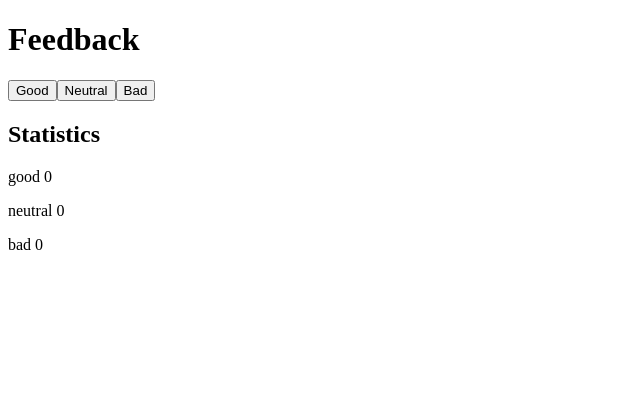
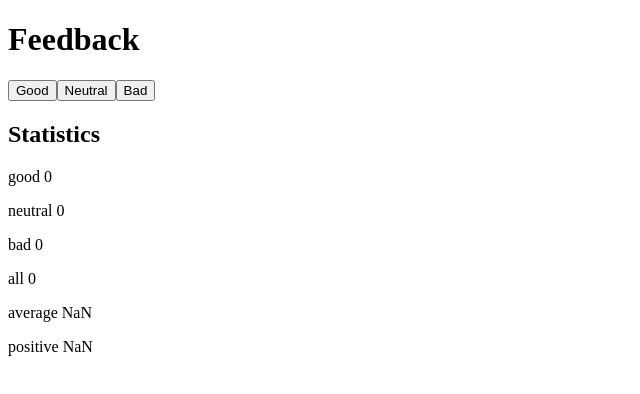
Before and after one commit to py-piyush/full-stack-open, a React (Create React App) app in the folder part-1/unicafe/: page / in a window 1280 px wide. Shown: the top 394 px of the page, without its empty margins (0-640 px from the left). Built offline with nearby package versions, Linux system fonts and the light colour scheme.

Commit message:
Exercise 1.7

```diff
--- a/part-1/unicafe/src/App.js
+++ b/part-1/unicafe/src/App.js
@@ -15,6 +15,9 @@ const App = () => {
       <p>good {good}</p>
       <p>neutral {neutral}</p>
       <p>bad {bad}</p>
+      <p>all {good + neutral + bad} </p>
+      <p>average {(good - bad) / (good + bad + neutral)} </p>
+      <p>positive {(good * 100) / (good + neutral + bad)}</p>
     </div>
   );
 };
```
